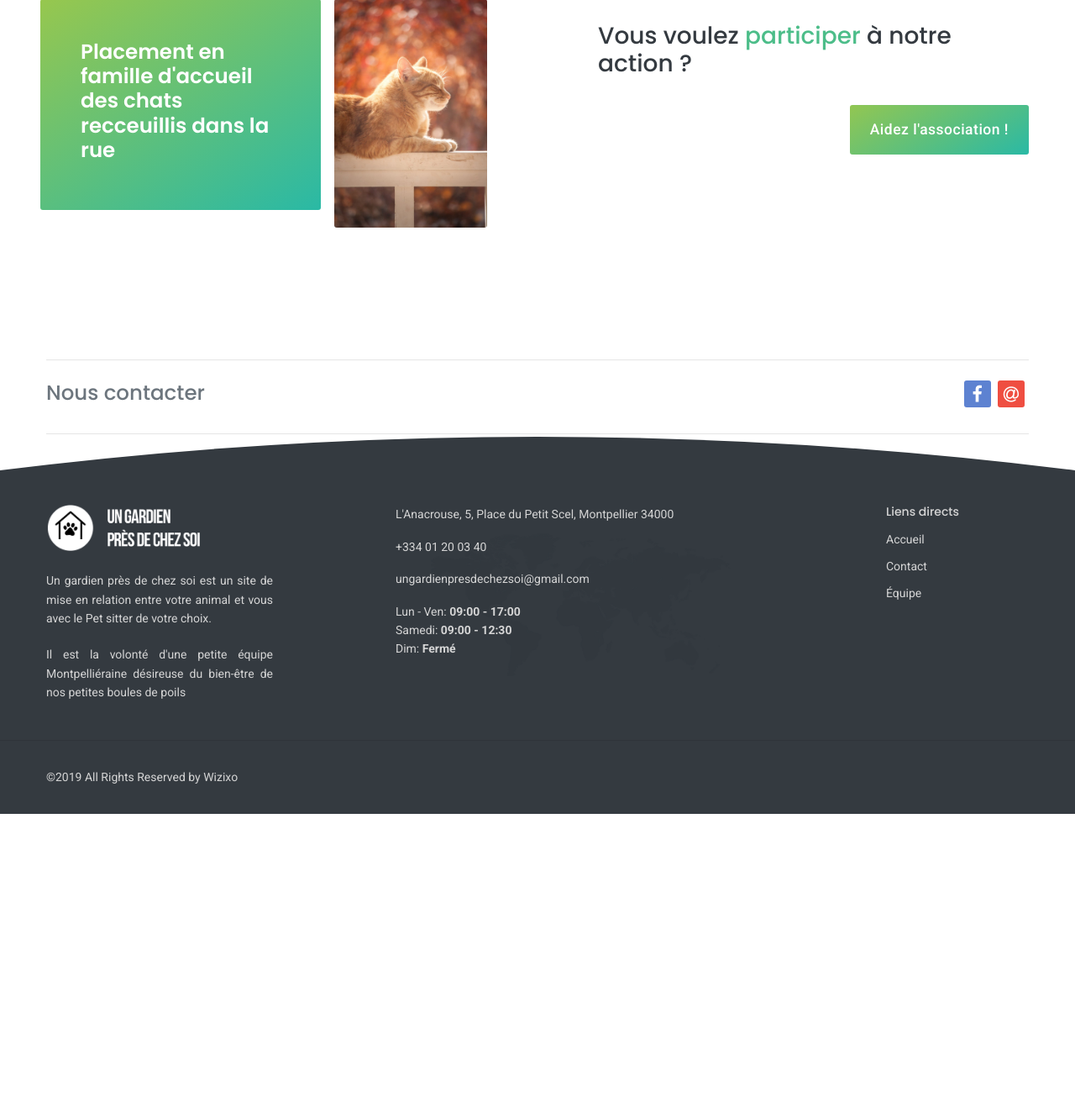
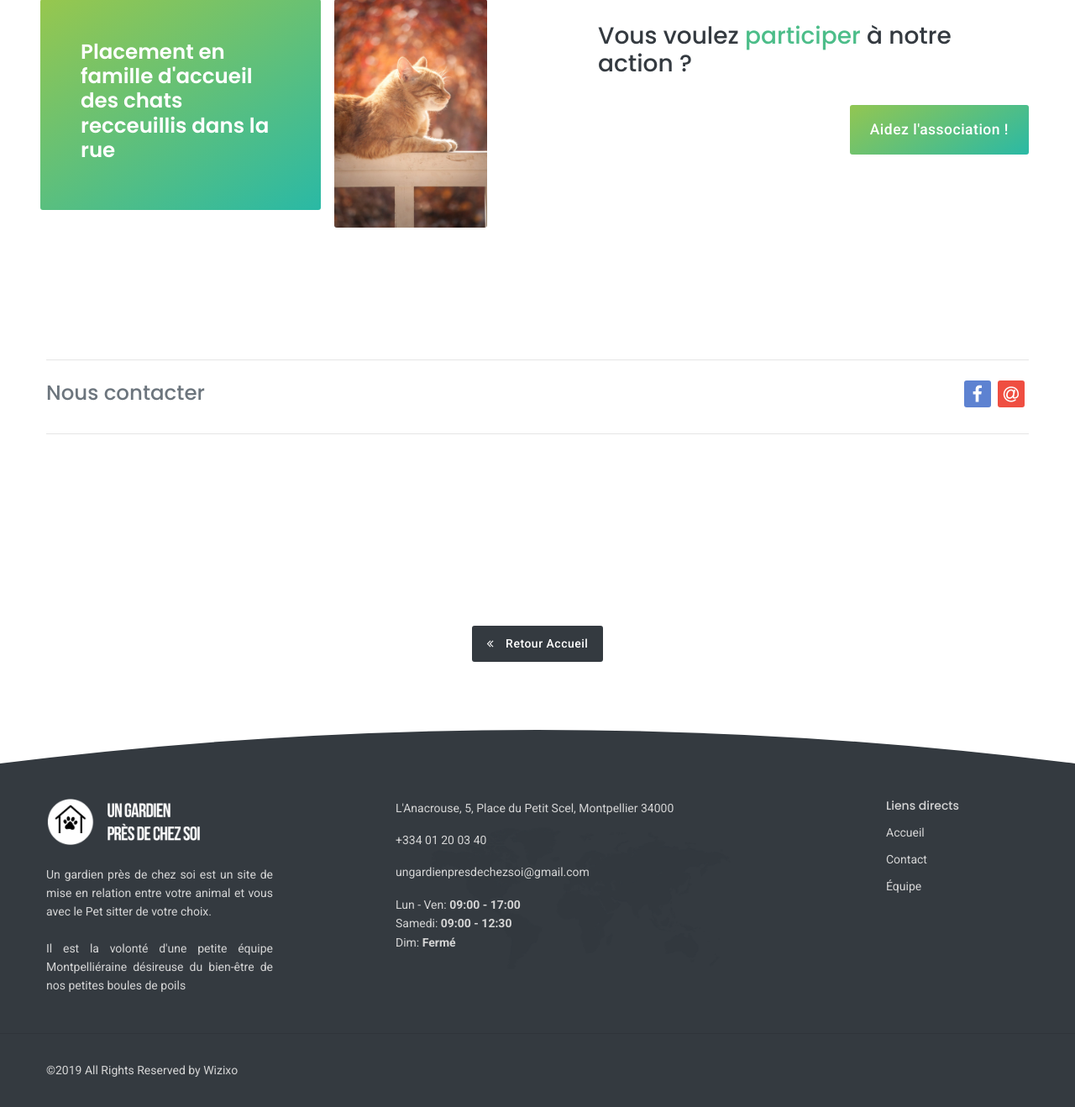
Before and after one commit to Jordi-LG/Ungardienpresdechezsoi, a Rails app: page /associations/1 in a window 1280 px wide. Shown: the part 1823-3141 px from the top of the page at 84% size. Before the commit the page ends 2792 px from the top, so only its background shows below. Run offline with Rails 7, Linux system fonts and the light colour scheme; a user stored in the database is signed in; tables that the repository leaves empty hold one stand-in row (values such as "Sample post"); parts of the project's set-up code (start-up, migrations or seed data) failed here and were passed over; some libraries are stand-ins or nearby versions; some web fonts are replaced.

Commit message:
[update] Views/associations/show - fixed link_to issues, add link_to return association index + general index

```diff
--- a/app/views/associations/show.html.erb
+++ b/app/views/associations/show.html.erb
@@ -5,12 +5,12 @@
   <div class="container">
     <div class="row all-text-white">
       <div class="col-md-12 align-self-center">
-        <h1 class="innerpage-title">Les associations</h1>
+        <h1 class="innerpage-title">Fiches associations</h1>
         <nav aria-label="breadcrumb">
           <ol class="breadcrumb">
             <li class="breadcrumb-item active">
-              <%= link_to root_path do %>
-                <i class="fa fa-5x fa-list "></i> Retour Index
+              <%= link_to associations_path do %>
+                <i class="fa fa-5x fa-list "></i> Retour Associations
               <% end %>
             </li>
           </ol>
@@ -132,7 +132,7 @@
 
 <!-- =======================
 CONTACT-->
-<section>
+<section class="mb-6">
   <div class="container">
     <div class="row">
       <div class="col-md-12">
@@ -161,5 +161,18 @@
 <!-- =======================
 CONTACT -->
 
+<!-- =======================
+Btn back index -->
+<section class="mb-6">
+  <div class="d-flex justify-content-center mt-3">
+    <%= link_to root_path do %>
+    <div class="btn btn-button btn-dark">
+      <i class="fa fa-angle-double-left"></i> Retour Accueil
+    </div>
+    <% end %>
+  </div>
+</section>
+<!-- =======================
+Btn back index -->
 
 </body>
```
